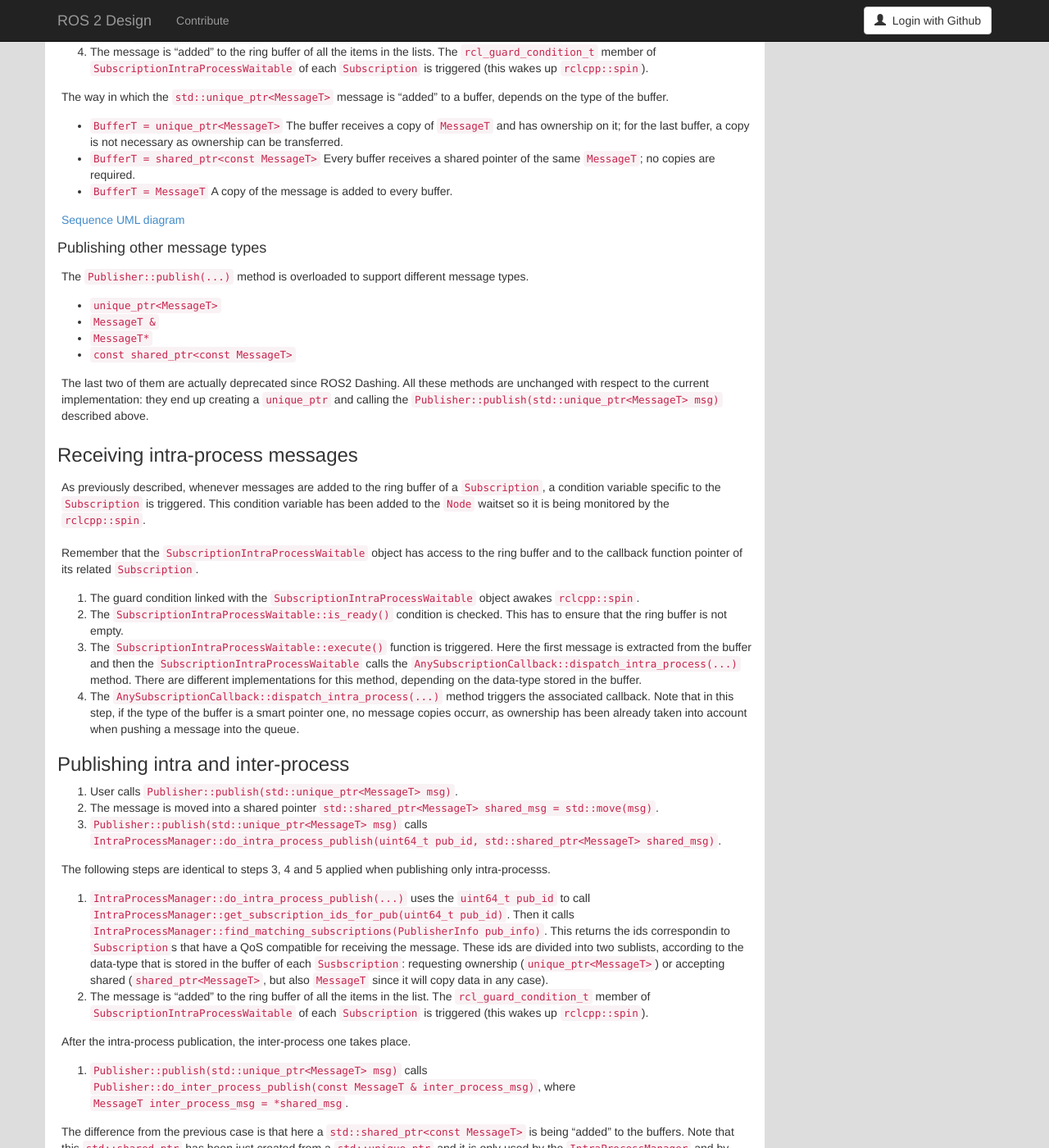
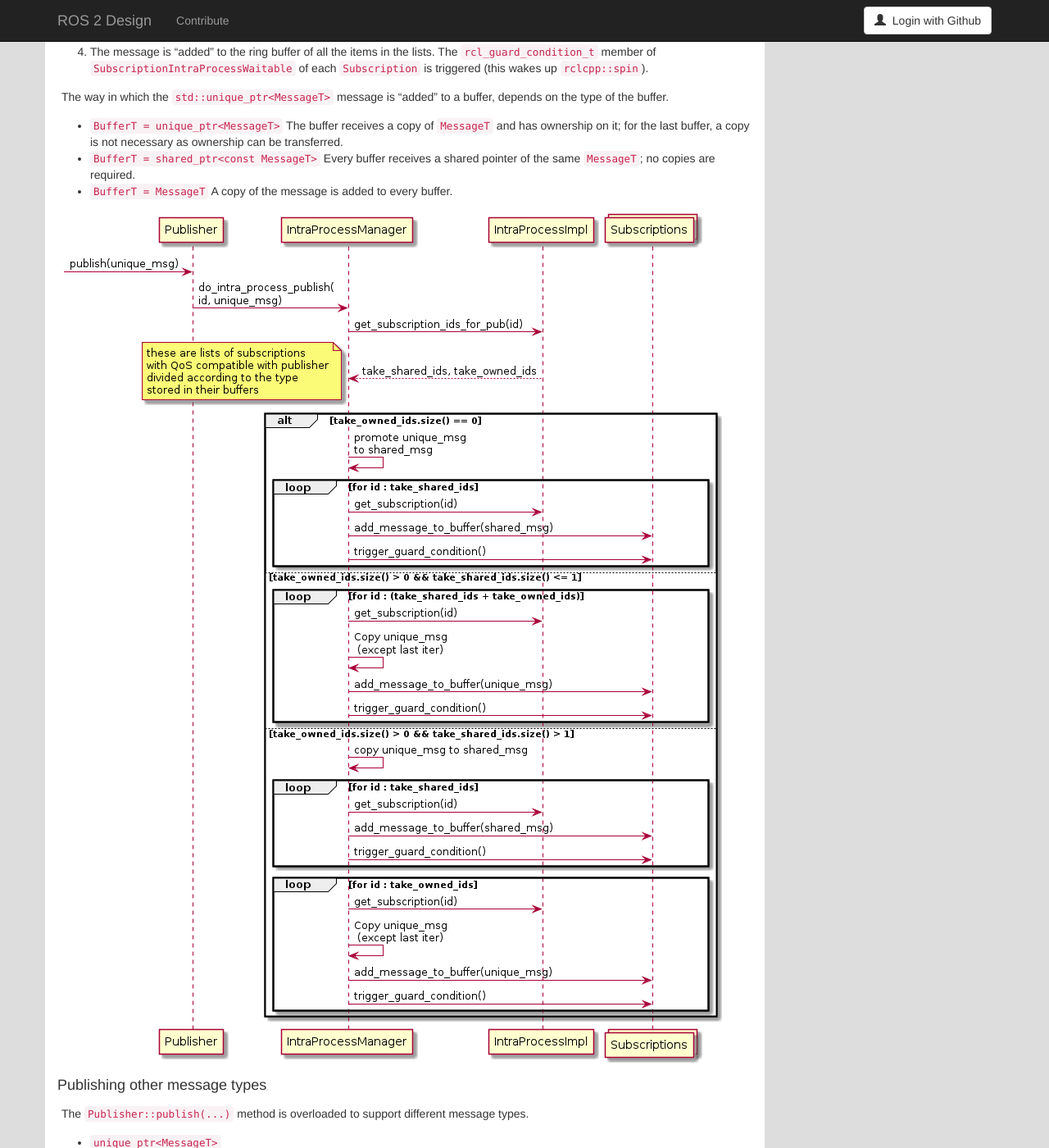
Before and after one commit to ros2/design, a Jekyll site: the page built from articles/intraprocess_communication.md, in a window 1280 px wide and 1400 px high, scrolled down 5412 px. Shown: the whole window at 82% size. Built offline with Jekyll 4.4.1, drawn with Linux system fonts in a browser that asks for light colours; nearby versions of some CDN libraries.

Commit message:
fixed link visualization

```diff
--- a/articles/intraprocess_communication.md
+++ b/articles/intraprocess_communication.md
@@ -207,7 +207,7 @@ The way in which the `std::unique_ptr<MessageT>` message is "added" to a buffer,
  - `BufferT = shared_ptr<const MessageT>` Every buffer receives a shared pointer of the same `MessageT`; no copies are required.
  - `BufferT = MessageT` A copy of the message is added to every buffer.
 
-[Sequence UML diagram](../img/intraprocess_communication/intra_process_only.png)
+![Sequence UML diagram](../img/intraprocess_communication/intra_process_only.png)
 
 #### Publishing other message types
 
@@ -266,7 +266,7 @@ Note that this `std::shared_ptr` has been just created from a `std::unique_ptr`
 
 The difference with publishing a unique_ptr is that here it is not possible to move the ownership of the message to one of the `Subscription`, potentially saving a copy.
 
-[Sequence UML diagram](../img/intraprocess_communication/intra_inter_process.png)
+![Sequence UML diagram](../img/intraprocess_communication/intra_inter_process.png)
 
 ### QoS features
 
```
